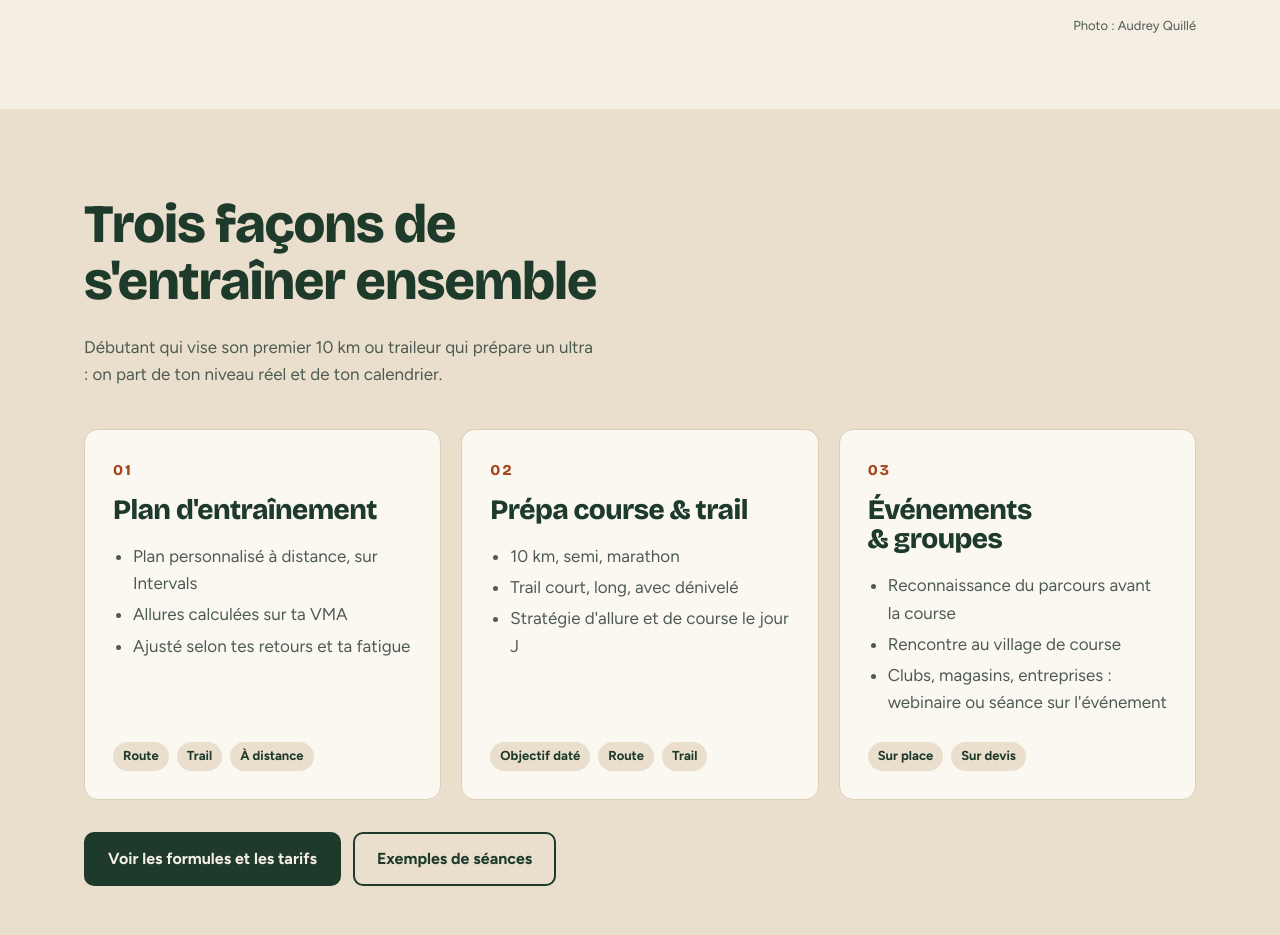
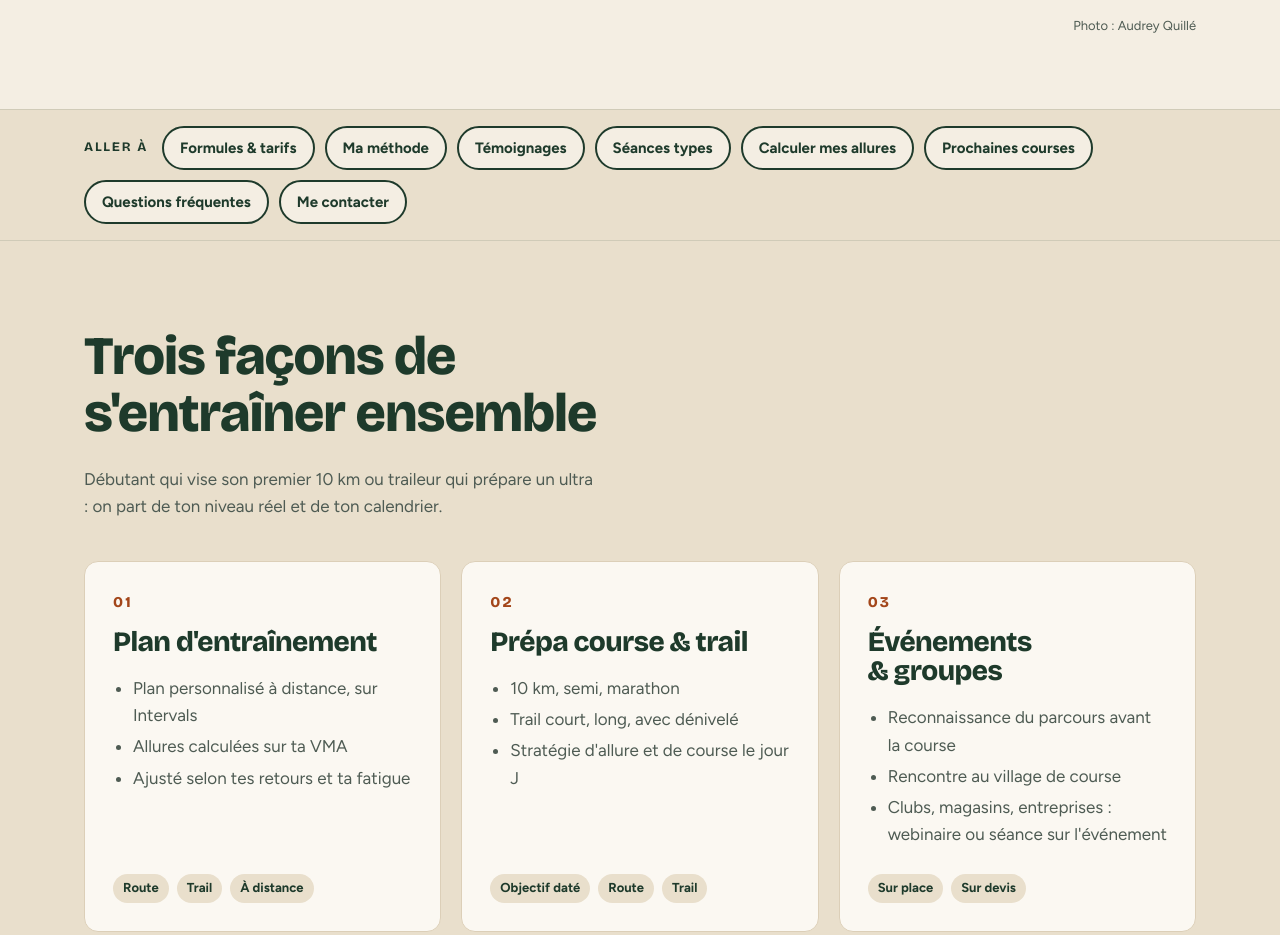
Before and after one commit to alexlorcery-byte/alexcoachrun, a plain HTML site: page index.html in a window 1280 px wide. Shown: the part 816-1751 px from the top of the page. Drawn offline with nearby package versions, Linux system fonts and the light colour scheme.

Commit message:
Update index.html

```diff
--- a/index.html
+++ b/index.html
@@ -306,6 +306,21 @@ nav a.cta[aria-current="true"]{background:var(--sapin-2)}
   .marque b{font-size:22px}
   html{scroll-padding-top:130px}
 }
+
+/* Boutons de navigation interne */
+.raccourcis{background:var(--beige);border-top:1px solid rgba(30,58,43,.12);border-bottom:1px solid rgba(30,58,43,.12)}
+.raccourcis .wrap{display:flex;flex-wrap:wrap;gap:10px;align-items:center;padding-top:16px;padding-bottom:16px}
+@media (max-width: 700px){.raccourcis .wrap{flex-wrap:nowrap;overflow-x:auto;scrollbar-width:none}}
+.raccourcis .wrap::-webkit-scrollbar{display:none}
+.raccourcis .lib{font-family:var(--display);font-weight:700;font-size:13px;letter-spacing:.14em;text-transform:uppercase;color:var(--sapin);white-space:nowrap;margin-right:4px}
+.raccourcis a{display:inline-flex;align-items:center;min-height:44px;padding:8px 16px;border-radius:999px;border:2px solid var(--sapin);color:var(--sapin);background:var(--creme);font-weight:700;font-size:15px;text-decoration:none;white-space:nowrap}
+.raccourcis a:hover{background:var(--sapin);color:var(--creme)}
+.sombre .suite .btn-plein{background:var(--creme);color:var(--sapin);border-color:var(--creme)}
+.sombre .suite .btn-plein:hover{background:#fff;border-color:#fff}
+.haut{position:fixed;right:25px;bottom:90px;z-index:50;width:44px;height:44px;border-radius:50%;background:var(--sapin);color:var(--creme);display:flex;align-items:center;justify-content:center;border:2px solid var(--creme);box-shadow:0 4px 14px rgba(0,0,0,.25);text-decoration:none;opacity:0;visibility:hidden;transform:translateY(8px);transition:opacity .25s,transform .25s,visibility .25s}
+.haut.visible{opacity:1;visibility:visible;transform:none}
+.haut:hover{background:var(--sapin-2)}
+.haut svg{width:22px;height:22px}
 </style>
 <script>
 (function(){
@@ -359,7 +374,7 @@ nav a.cta[aria-current="true"]{background:var(--sapin-2)}
 </header>
 
 <main>
-  <div class="hero">
+  <div class="hero" id="accueil">
     <div class="wrap grille">
       <div>
         <div class="surtitre">Sur route comme en trail</div>
@@ -378,6 +393,19 @@ nav a.cta[aria-current="true"]{background:var(--sapin-2)}
   </div>
 
 
+  <div class="raccourcis" role="navigation" aria-label="Accès rapide">
+    <div class="wrap">
+      <span class="lib">Aller à</span>
+      <a href="#formules">Formules &amp; tarifs</a>
+      <a href="#methode">Ma méthode</a>
+      <a href="#temoignages">Témoignages</a>
+      <a href="#seances">Séances types</a>
+      <a href="#allures">Calculer mes allures</a>
+      <a href="#evenements">Prochaines courses</a>
+      <a href="#faq">Questions fréquentes</a>
+      <a href="#contact">Me contacter</a>
+    </div>
+  </div>
   <section id="offres" class="beige">
     <div class="wrap">
       <div class="entete">
@@ -508,6 +536,7 @@ nav a.cta[aria-current="true"]{background:var(--sapin-2)}
           <p>Tes séances arrivent sur Intervals et sur ta montre. Ton plan évolue avec tes sensations, ta fatigue et tes résultats.</p>
         </div>
       </div>
+      <div class="suite"><a class="btn btn-plein" href="#formules">Choisir ma formule</a><a class="btn btn-ligne" href="#temoignages">Ce qu’en disent mes athlètes</a></div>
     </div>
   </section>
 
@@ -570,6 +599,7 @@ nav a.cta[aria-current="true"]{background:var(--sapin-2)}
         maj(0);
       })();
       </script>
+      <div class="suite"><a class="btn btn-plein" href="#formules">Je veux le même suivi</a><a class="btn btn-ligne" href="#seances">Voir des séances types</a></div>
     </div>
   </section>
   <section id="seances">
@@ -641,6 +671,7 @@ nav a.cta[aria-current="true"]{background:var(--sapin-2)}
       </div>
       </div>
       <p class="legende">Le graphique montre l'intensité au fil de la séance : plus la barre est haute, plus l'effort est intense.</p>
+      <div class="suite"><a class="btn btn-plein" href="#allures">Calculer mes allures</a><a class="btn btn-ligne" href="#formules">Voir les formules</a></div>
     </div>
   </section>
 
@@ -665,6 +696,7 @@ nav a.cta[aria-current="true"]{background:var(--sapin-2)}
       </div>
       <p class="legende" id="calc400" aria-live="polite"></p>
       <p class="legende">Allures indicatives : on les affine ensemble selon ton profil, ton terrain et tes sensations. <a href="https://calendar.google.com/calendar/appointments/schedules/AcZssZ0RaMs_-pJOMNV_IGy2X3xm06qwWKzZ32V1v8KedG6e2ZIyab3DOg815bL9_L8Tgax8Lc_lVVni" target="_blank" rel="noopener">Réserver mon appel découverte</a></p>
+      <div class="suite"><a class="btn btn-plein" href="#evenements">Préparer une course</a><a class="btn btn-ligne" href="#contact">Me contacter</a></div>
     </div>
   </section>
   <section id="evenements">
@@ -679,6 +711,7 @@ nav a.cta[aria-current="true"]{background:var(--sapin-2)}
         <article class="evt"><span class="quand">Dimanche 7 mars 2027</span><h3>Semi de Bourg-en-Bresse</h3><p>Bourg-en-Bresse (Ain) : semi-marathon, 10 km et 5 km.</p><p class="prepa">Prépa conseillée : 10 semaines, à lancer avant le 27 décembre 2026.</p><a class="btn btn-ligne" href="#contact" data-objet="prepa" data-course="le semi de Bourg-en-Bresse (7 mars 2027)">Préparer cette course</a></article>
       </div>
       <p class="legende">Dates annoncées par les organisateurs : vérifie les horaires et les inscriptions sur le site de chaque course.</p>
+      <div class="suite"><a class="btn btn-plein" href="#contact" data-objet="prepa">Préparer une autre course</a><a class="btn btn-ligne" href="#formules">Voir les formules</a></div>
     </div>
   </section>
   <section id="apropos" class="beige">
@@ -696,6 +729,7 @@ nav a.cta[aria-current="true"]{background:var(--sapin-2)}
           <span class="puce">Route</span><span class="puce">Trail</span><span class="puce">100–120 km / semaine</span><span class="puce">Begat Running Club</span><span class="puce">Licence STAPS</span><span class="puce">Meylan (Isère)</span>
         </div>
       </div>
+      <div class="suite"><a class="btn btn-plein" href="#contact">Me contacter</a><a class="btn btn-ligne" href="#faq">Questions fréquentes</a></div>
     </div>
   </section>
   <section id="faq">
@@ -713,6 +747,7 @@ nav a.cta[aria-current="true"]{background:var(--sapin-2)}
         <details><summary>On se voit en vrai ?</summary><p>Le suivi se fait à distance. On peut se retrouver sur les événements où je me déplace : ils sont listés dans la section Événements.</p></details>
         <details><summary>Comment se passe le paiement ?</summary><p>Chaque mois, au début de la période. <span class="ch">En francs suisses, par TWINT ou virement.</span><span class="fr">En euros, par virement.</span></p></details>
       </div>
+      <div class="suite"><a class="btn btn-plein" href="#contact">Poser ma question</a><a class="btn btn-ligne" href="#formules">Revoir les formules</a></div>
     </div>
   </section>
   <section id="contact" class="sombre">
@@ -787,6 +822,8 @@ nav a.cta[aria-current="true"]{background:var(--sapin-2)}
     <span>Carte pro d'éducateur sportif n° 03826ED0737 · SIRET 878 433 192 00027</span>
   </div>
 </footer>
+<a class="haut" href="#accueil" aria-label="Revenir en haut de la page"><svg viewBox="0 0 24 24" fill="none" stroke="currentColor" stroke-width="2.6" stroke-linecap="round" stroke-linejoin="round" aria-hidden="true"><path d="M6 15l6-6 6 6"/></svg></a>
+<script>(function(){var b=document.querySelector('.haut');function f(){b.classList.toggle('visible',window.scrollY>700)}window.addEventListener('scroll',f,{passive:true});f();b.addEventListener('click',function(e){e.preventDefault();window.scrollTo({top:0,behavior:matchMedia('(prefers-reduced-motion: reduce)').matches?'auto':'smooth'});history.replaceState(null,'',location.pathname+location.search)})})();</script>
 <a class="wa-flottant" href="https://wa.me/33622818362?text=Bonjour%20Alex%2C%20je%20viens%20de%20ton%20site%20et%20j%27aimerais%20en%20savoir%20plus%20sur%20le%20coaching." target="_blank" rel="noopener" aria-label="M'écrire sur WhatsApp"><svg viewBox="0 0 24 24" fill="currentColor" aria-hidden="true"><path d="M12.04 2C6.58 2 2.13 6.45 2.13 11.91c0 1.75.46 3.45 1.32 4.95L2.05 22l5.25-1.38a9.9 9.9 0 0 0 4.74 1.21h.01c5.46 0 9.91-4.45 9.91-9.91 0-2.65-1.03-5.14-2.9-7.01A9.82 9.82 0 0 0 12.04 2zm5.8 14.05c-.24.68-1.42 1.32-1.95 1.36-.5.05-.97.23-3.27-.68-2.76-1.09-4.5-3.92-4.64-4.1-.13-.18-1.1-1.47-1.1-2.8 0-1.33.7-1.99.95-2.26.24-.27.53-.34.71-.34l.51.01c.16.01.38-.06.6.46.23.54.77 1.87.84 2 .07.14.11.3.02.48-.09.18-.13.29-.27.45-.13.16-.28.35-.4.47-.13.13-.27.28-.12.54.16.27.7 1.15 1.5 1.86 1.03.92 1.9 1.2 2.17 1.34.27.13.43.11.59-.07.16-.18.68-.79.86-1.06.18-.27.36-.23.6-.14.25.09 1.57.74 1.84.88.27.13.45.2.52.31.07.11.07.65-.17 1.33z"/></svg></a>
 
 <script>
```
